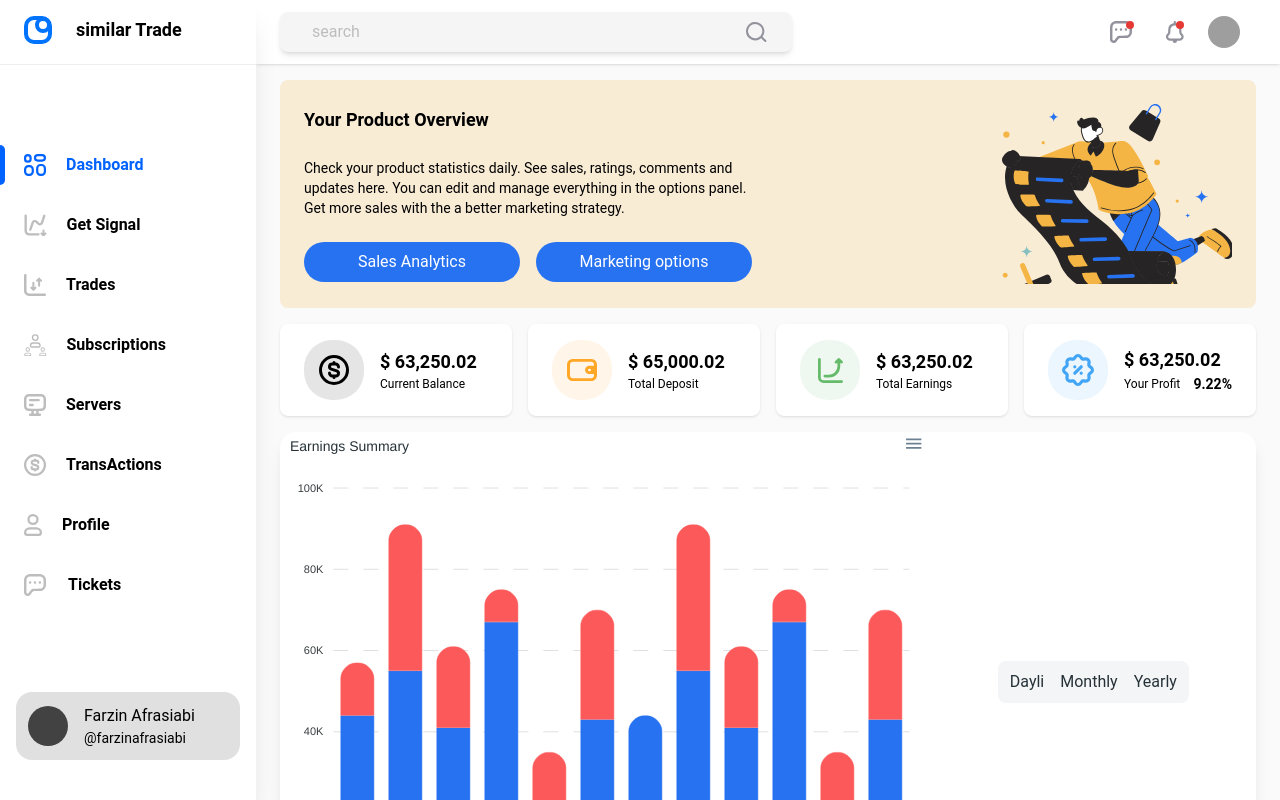
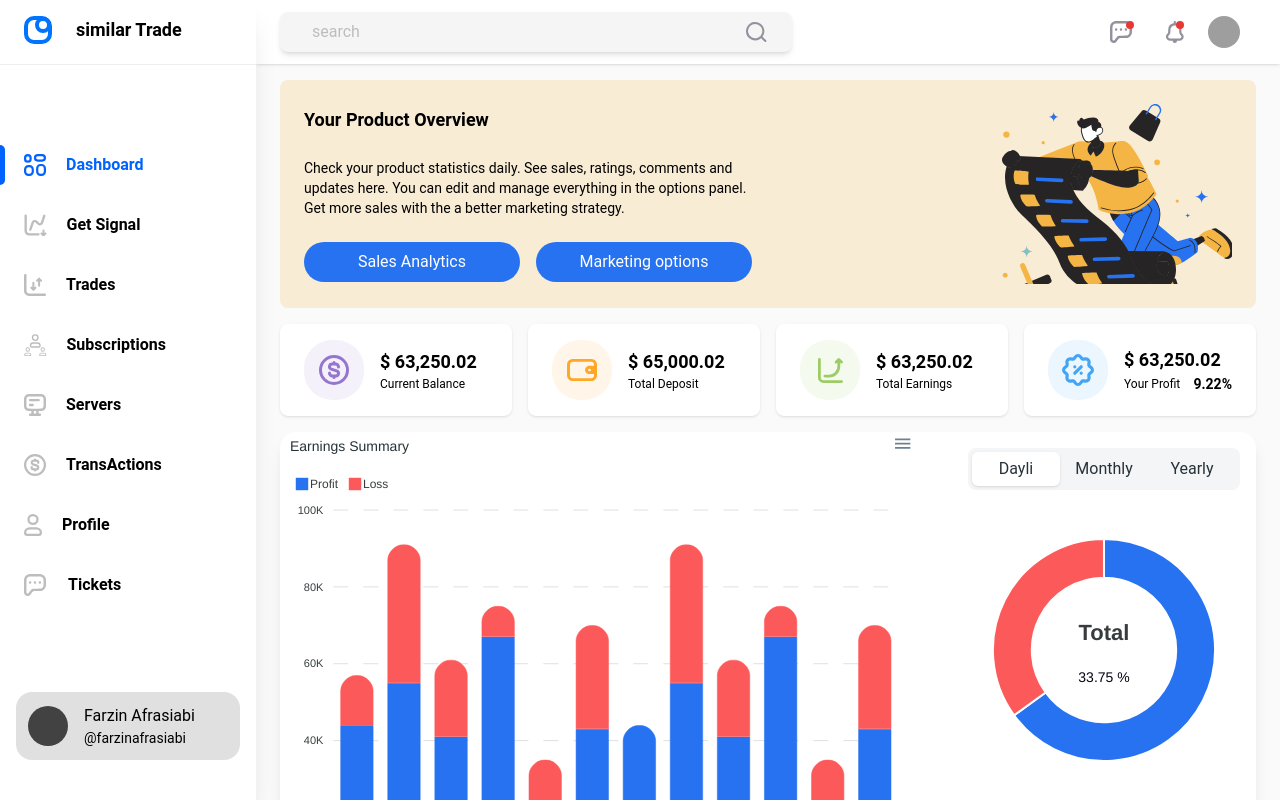
Before and after one commit to FarzinAfrasiabi/similar-trade, a Next.js app: page /dashboard in a window 1280 px wide. Built offline with nearby package versions, Linux system fonts and the light colour scheme.

Commit message:
add pie chart and customize and insrt in tabs ---> todos --> fix responsive the layout page

```diff
--- a/src/FakeApi/statusApi.js
+++ b/src/FakeApi/statusApi.js
@@ -8,7 +8,7 @@ export const StatusApi = [
     title: "Current Balance",
     value: "63250.02",
     icon: () => (
-      <DollarIcon className="fill-violet-400 group-hover:fill-violet-700" />
+      <DollarIcon className="fill-deep-purple-300 group-hover:fill-deep-purple-500" />
     ),
     isOrder: false,
   },
@@ -24,7 +24,7 @@ export const StatusApi = [
     title: "Total Earnings",
     value: "63250.02",
     icon: () => (
-      <EarningIcon className="fill-green-400 group-hover:fill-emerald-600" />
+      <EarningIcon className="fill-light-green-400 group-hover:fill-light-green-700" />
     ),
     isOrder: false,
   },
--- a/src/components/Tabs/index.js
+++ b/src/components/Tabs/index.js
@@ -1,3 +1,4 @@
+import dynamic from "next/dynamic";
 import {
   Tabs,
   TabsHeader,
@@ -6,49 +7,16 @@ import {
   TabPanel,
 } from "@material-tailwind/react";
 
+const PieChart = dynamic(() => import("./../chart/pieChart"), { ssr: false });
+
 export default function CustomTabs() {
-  const data = [
-    {
-      label: "HTML",
-      value: "html",
-      desc: `It really matters and then like it really doesn't matter.
-        What matters is the people who are sparked by it. And the people
-        who are like offended by it, it doesn't matter.`,
-    },
-    {
-      label: "React",
-      value: "react",
-      desc: `Because it's about motivating the doers. Because I'm here
-        to follow my dreams and inspire other people to follow their dreams, too.`,
-    },
-    {
-      label: "Vue",
-      value: "vue",
-      desc: `We're not always in the position that we want to be at.
-        We're constantly growing. We're constantly making mistakes. We're
-        constantly trying to express ourselves and actualize our dreams.`,
-    },
-    {
-      label: "Angular",
-      value: "angular",
-      desc: `Because it's about motivating the doers. Because I'm here
-        to follow my dreams and inspire other people to follow their dreams, too.`,
-    },
-    {
-      label: "Svelte",
-      value: "svelte",
-      desc: `We're not always in the position that we want to be at.
-        We're constantly growing. We're constantly making mistakes. We're
-        constantly trying to express ourselves and actualize our dreams.`,
-    },
-  ];
   const label = [
-    { label: "Dayli", value: "dayly" },
-    { label: "Monthly", value: "monthly" },
-    { label: "Yearly", value: "yearly" },
+    { label: "Dayli", value: "daily", series: [65, 35] },
+    { label: "Monthly", value: "monthly", series: [45, 55] },
+    { label: "Yearly", value: "yearly", series: [20, 80] },
   ];
   return (
-    <Tabs value="html">
+    <Tabs className="w-full px-4" value="daily">
       <TabsHeader>
         {label.map(({ label, value }) => (
           <Tab key={value} value={value}>
@@ -57,11 +25,11 @@ export default function CustomTabs() {
         ))}
       </TabsHeader>
       <TabsBody>
-        {/* {data.map(({ value, desc }) => (
+        {label.map(({ value, series }) => (
           <TabPanel key={value} value={value}>
-            {desc}
+            <PieChart series={series} />
           </TabPanel>
-        ))} */}
+        ))}
       </TabsBody>
     </Tabs>
   );
--- a/src/components/chart/StackedChart.js
+++ b/src/components/chart/StackedChart.js
@@ -1,5 +1,5 @@
 import { StackedBarChartoptions } from "@/utils/chartOptions";
-import React, { Component, useEffect, useState } from "react";
+import React, {  useEffect, useState } from "react";
 import Chart from "react-apexcharts";
 
 const StackedChart = () => {
@@ -21,7 +21,6 @@ const StackedChart = () => {
       window.removeEventListener("resize", updateDimension);
     };
   }, [screenSize]);
-  console.log(screenSize);
   const state = StackedBarChartoptions(screenSize);
   return (
     <>
--- /dev/null
+++ b/src/components/chart/pieChart.js
@@ -0,0 +1,103 @@
+import { PieChartOptions } from "@/utils/chartOptions";
+import Chart from "react-apexcharts";
+
+const PieChart = ({series = []}) => {
+  const state = {
+    series,
+    options: {
+      chart: {
+        type: "donut",
+      },
+      colors: ["#2772F0", "#FC5A5A"],
+      dataLabels: {
+        enabled: false,
+      },
+      responsive: [
+        {
+          breakpoint: 0,
+          options: {
+            chart: {
+              width: 600,
+            },
+            legend: {
+              position: "bottom",
+            },
+          },
+        },
+      ],
+      legend: {
+        show: false,
+      },
+      plotOptions: {
+        pie: {
+          startAngle: 0,
+          endAngle: 360,
+          expandOnClick: true,
+          offsetX: 0,
+          offsetY: 0,
+          customScale: 1,
+          dataLabels: {
+            offset: 0,
+            minAngleToShowLabel: 10,
+          },
+          donut: {
+            size: "65%",
+            background: "transparent",
+            labels: {
+              show: true,
+              name: {
+                show: true,
+                fontSize: "22px",
+                fontFamily: "Helvetica, Arial, sans-serif",
+                fontWeight: 600,
+                color: undefined,
+                offsetY: -10,
+                formatter: function (val) {
+                  return val;
+                },
+              },
+              value: {
+                show: true,
+                fontSize: "14px",
+                fontFamily: "Helvetica, Arial, sans-serif",
+                fontWeight: 400,
+                color: "#040415",
+                offsetY: 16,
+                formatter: function (val) {
+                  return val;
+                },
+              },
+              total: {
+                show: true,
+                showAlways: false,
+                label: "Total",
+                fontSize: "22px",
+                fontFamily: "Helvetica, Arial, sans-serif",
+                fontWeight: 600,
+                color: "#373d3f",
+                formatter: function (w) {
+                  const avg = w.globals.seriesTotals.reduce((a, b) => {
+                    return (a + b) / 2;
+                  }, 0);
+                  return `${avg} % `;
+                },
+              },
+            },
+          },
+        },
+      },
+    },
+  };
+  return (
+    <div className="py-4 lg:py-6 h-[300px] md:h-[200px] xl:h-[340px]">
+      <Chart
+        options={state.options}
+        series={state.series}
+        type="donut"
+        height={"100%"}
+      />
+    </div>
+  );
+};
+
+export default PieChart;
--- a/src/pages/dashboard/index.js
+++ b/src/pages/dashboard/index.js
@@ -12,10 +12,6 @@ const StackedChart = dynamic(
   { ssr: false }
 );
 
-// const PieChart = dynamic(() => import("./../../components/chart/PieChart"), {
-//   ssr: false,
-// });
-
 const DashboardPage = () => {
   return (
     <Layout>
@@ -28,15 +24,28 @@ const DashboardPage = () => {
         })}
       </div>
       {/* chart */}
-      <div className=" grid grid-cols-12 bg-white rounded-2xl shadow-lg ">
-        <div className="col-span-12 lg:col-span-8 h-[500px]">
+      <div className=" grid grid-cols-12 bg-white rounded-2xl shadow-lg  gap-8">
+        <div className="col-span-12 lg:col-span-8 h-[500px] order-last lg:order-1">
           <StackedChart />
         </div>
-        <div className="col-span-12 lg:col-span-4 h-[500px] flex items-center justify-center">
-          {/* <PieChart /> */}
-          {/* <CustomTabs /> */}
-          {/* <CustomPieChart /> */}
+        <div className="col-span-12 lg:col-span-4 py-4 lg:order-2 flex flex-col justify-between">
           <CustomTabs />
+          <div className="flex items-center gap-x-4 container px-4 xl:px-8 w-full">
+            <div className="flex flex-col gap-y-1 bg-white shadow-md rounded-xl px-2 py-4 flex-1">
+              <span className="text-gray-700 text-sm font-semibold">Total Trade</span>
+              <div className="block w-full border-l-4 border-deep-purple-400 font-semibold rounded text-gray-800 px-4 text-2xl">201</div>
+            </div>
+           <div className="flex flex-col gap-y-1 bg-white shadow-md rounded-xl px-2 py-4 flex-1">
+              <span className="text-gray-700 text-sm font-semibold">Total Trade</span>
+              <div className="block w-full border-l-4 border-deep-purple-400 font-semibold rounded text-gray-800 px-4 text-2xl">201</div>
+            </div>
+
+           <div className="flex flex-col gap-y-1 bg-white shadow-md rounded-xl px-2 py-4 flex-1">
+              <span className="text-gray-700 text-sm font-semibold">Total Trade</span>
+              <div className="block w-full border-l-4 border-deep-purple-400 font-semibold rounded text-gray-800 px-4 text-2xl">201</div>
+            </div>
+
+          </div>
         </div>
       </div>
     </Layout>
--- a/src/utils/chartOptions.js
+++ b/src/utils/chartOptions.js
@@ -29,7 +29,6 @@ export const StackedBarChartoptions = (screenSize) => {
         style: {
           fontSize: "14px",
           fontWeight: "500",
-          fontFamily: undefined,
           color: "#263238",
         },
       },
@@ -51,11 +50,6 @@ export const StackedBarChartoptions = (screenSize) => {
       },
       tooltip: {
         theme: "dark",
-      },
-      plotOptions: {
-        bar: {
-          horizontal: false,
-        },
       },
       xaxis: {
         categories: [
@@ -87,7 +81,14 @@ export const StackedBarChartoptions = (screenSize) => {
       legend: {
         position: "top",
         horizontalAlign: "left",
-        show: false,
+        show: true,
+        markers: {
+          width: 12,
+          height: 12,
+          strokeWidth: 0,
+          strokeColor: "#fff",
+          radius: 12,
+        },
       },
       dataLabels: {
         enabled: false,
```
